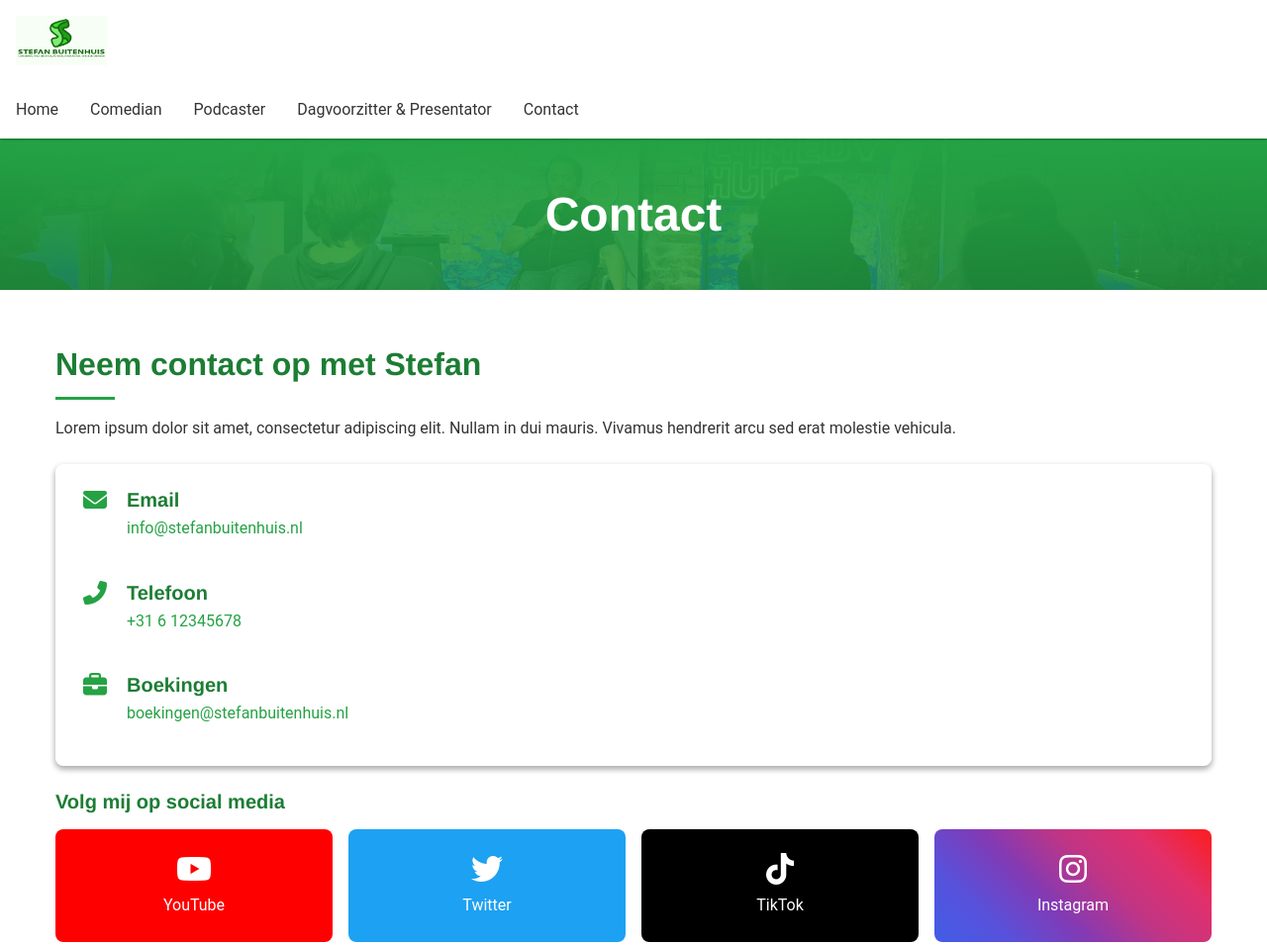
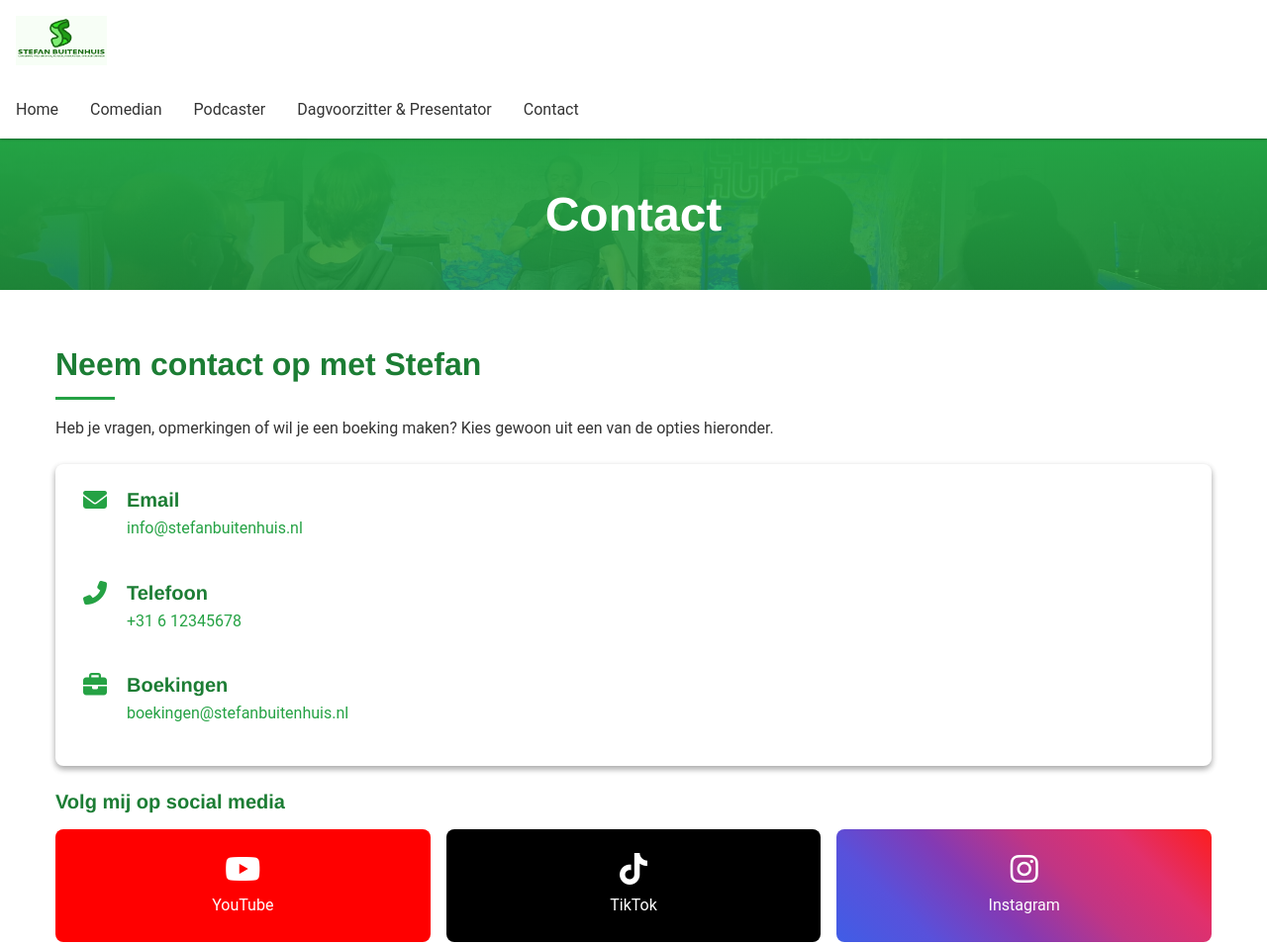
Before and after one commit to BoLans1/Stefan_Buitenhuis, a plain HTML site: page contact.html in a window 1280 px wide. Shown: the top 956 px of the page at 99% size. Drawn offline with Linux system fonts and the light colour scheme.

Commit message:
Few changes in social contacts

```diff
--- a/contact.html
+++ b/contact.html
@@ -47,8 +47,7 @@
                     <div class="contact-info">
                         <h2>Neem contact op met Stefan</h2>
                         <p>
-                            Lorem ipsum dolor sit amet, consectetur adipiscing elit. Nullam in dui mauris.
-                            Vivamus hendrerit arcu sed erat molestie vehicula.
+                            Heb je vragen, opmerkingen of wil je een boeking maken? Kies gewoon uit een van de opties hieronder.
                         </p>
 
                         <div class="contact-card">
@@ -80,19 +79,19 @@
                         <div class="social-connect">
                             <h3>Volg mij op social media</h3>
                             <div class="social-grid">
-                                <a href="#" class="social-card youtube">
+                                <a href="https://youtube.com/@stefanbuitenhuis1984?si=3TxWbs4wIv8mpAYt" class="social-card youtube">
                                     <i class="fab fa-youtube"></i>
                                     <span>YouTube</span>
                                 </a>
-                                <a href="#" class="social-card twitter">
+                                <!-- <a href="#" class="social-card twitter">
                                     <i class="fab fa-twitter"></i>
                                     <span>Twitter</span>
-                                </a>
-                                <a href="#" class="social-card tiktok">
+                                </a> -->
+                                <a href="https://www.tiktok.com/@stefanbuitenhuis1?is_from_webapp=1&sender_device=pc" class="social-card tiktok">
                                     <i class="fab fa-tiktok"></i>
                                     <span>TikTok</span>
                                 </a>
-                                <a href="#" class="social-card instagram">
+                                <a href="https://www.instagram.com/stefan_buitenhuis/" class="social-card instagram">
                                     <i class="fab fa-instagram"></i>
                                     <span>Instagram</span>
                                 </a>
--- a/css/style.css
+++ b/css/style.css
@@ -1075,7 +1075,7 @@ footer {
     }
 
     .social-grid {
-        grid-template-columns: repeat(4, 1fr);
+        grid-template-columns: repeat(3, 1fr);
     }
 
     /* Podcast */
```
